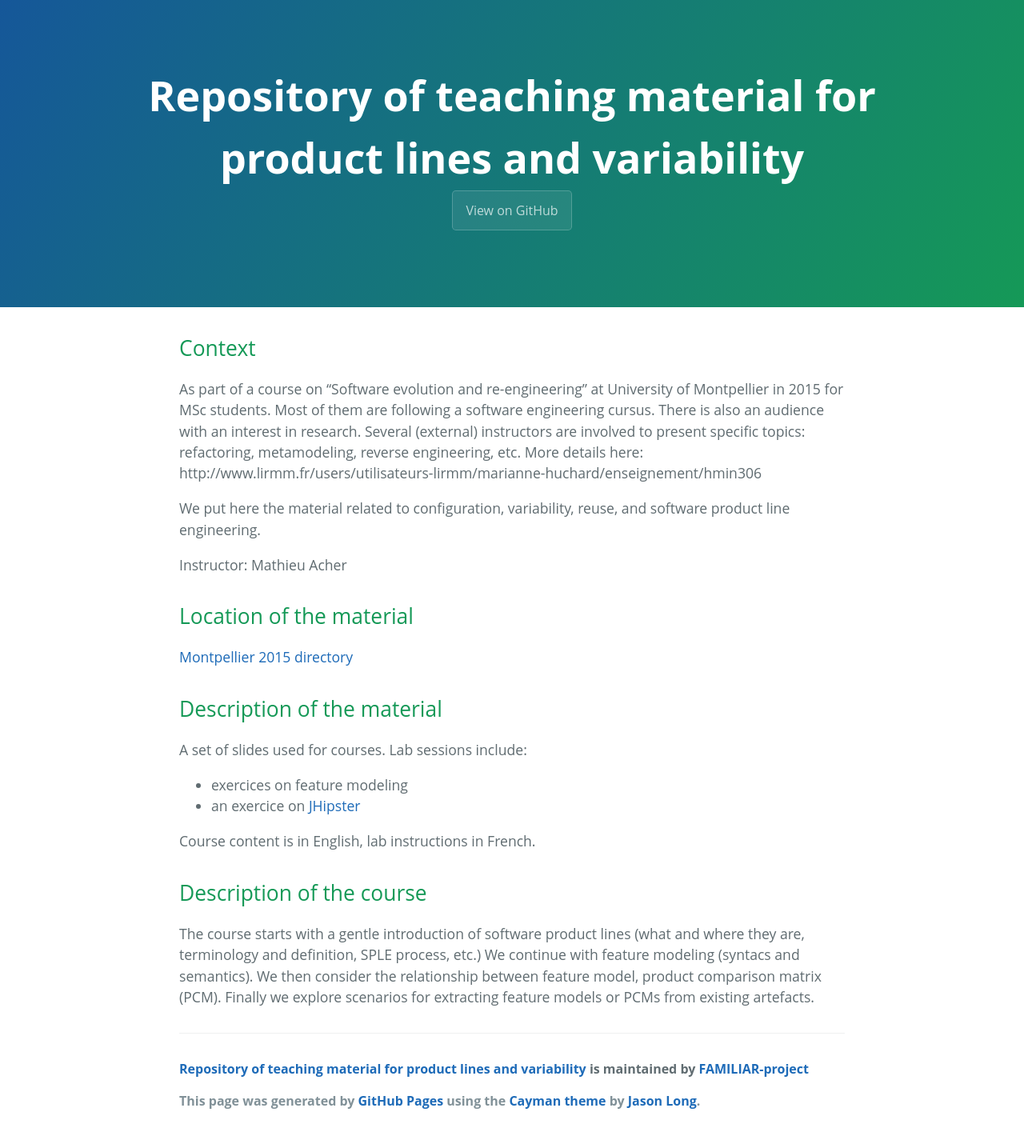
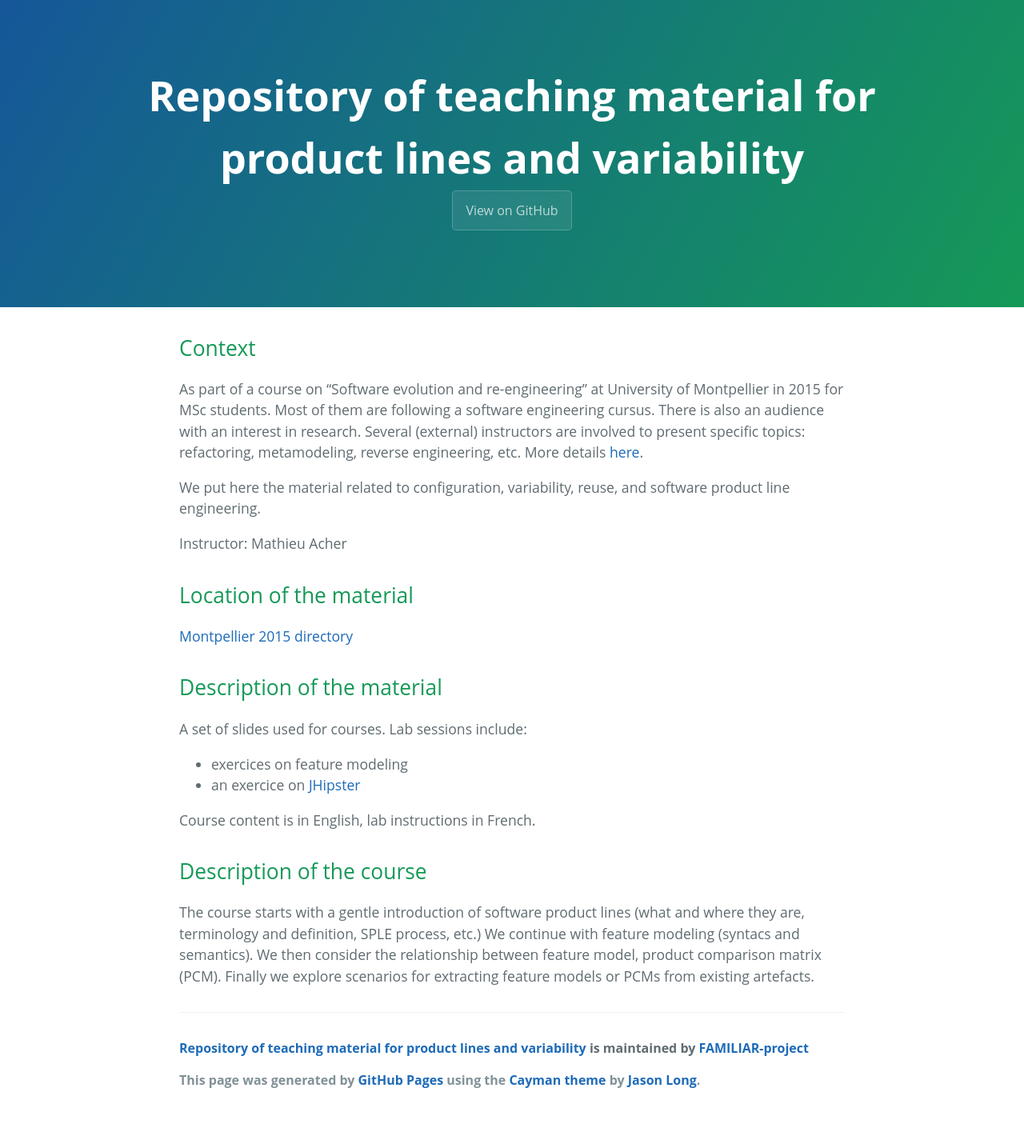
Before and after one commit to FAMILIAR-project/teaching, a Jekyll site: the page built from montpellier2015.html, in a window 1280 px wide. Shown: the whole page at 80% size. Built offline with Jekyll 4.4.1, drawn with Linux system fonts in a browser that asks for light colours; after the commit the page ends 1394 px from its top, so only the background shows below that.

Commit message:
edit on Montpellier

```diff
--- a/montpellier2015.html
+++ b/montpellier2015.html
@@ -12,7 +12,7 @@ As part of a course on "Software evolution and re-engineering" at
 University of Montpellier in 2015 for MSc students.
 Most of them are following a software engineering cursus. There is also an audience with an interest in research.
 Several (external) instructors are involved to present specific topics: refactoring, metamodeling, reverse engineering, etc.
-More details here: http://www.lirmm.fr/users/utilisateurs-lirmm/marianne-huchard/enseignement/hmin306
+More details [here](http://www.lirmm.fr/users/utilisateurs-lirmm/marianne-huchard/enseignement/hmin306).
 
 We put here the material related to configuration, variability, reuse, and software product line engineering.
 
--- a/montpellier2016.html
+++ b/montpellier2016.html
@@ -12,7 +12,7 @@ As part of a course on "Software evolution and re-engineering" at
 University of Montpellier in 2016 for MSc students.
 Most of them are following a software engineering cursus. There is also an audience with an interest in research.
 Several (external) instructors are involved to present specific topics: refactoring, metamodeling, reverse engineering, etc.
-More details here: http://www.lirmm.fr/users/utilisateurs-lirmm/marianne-huchard/enseignement/hmin306
+More details [here](http://www.lirmm.fr/users/utilisateurs-lirmm/marianne-huchard/enseignement/hmin306).
 
 We put here the material related to configuration, variability, reuse, and software product line engineering.
 
```
